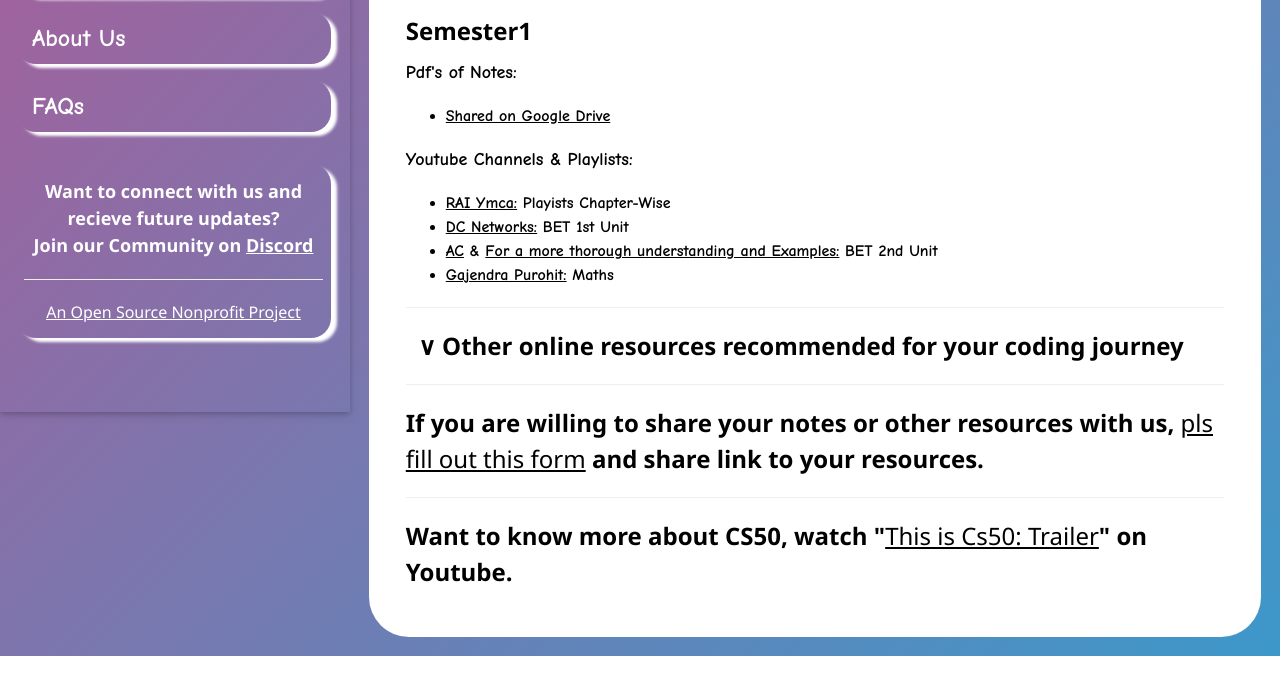
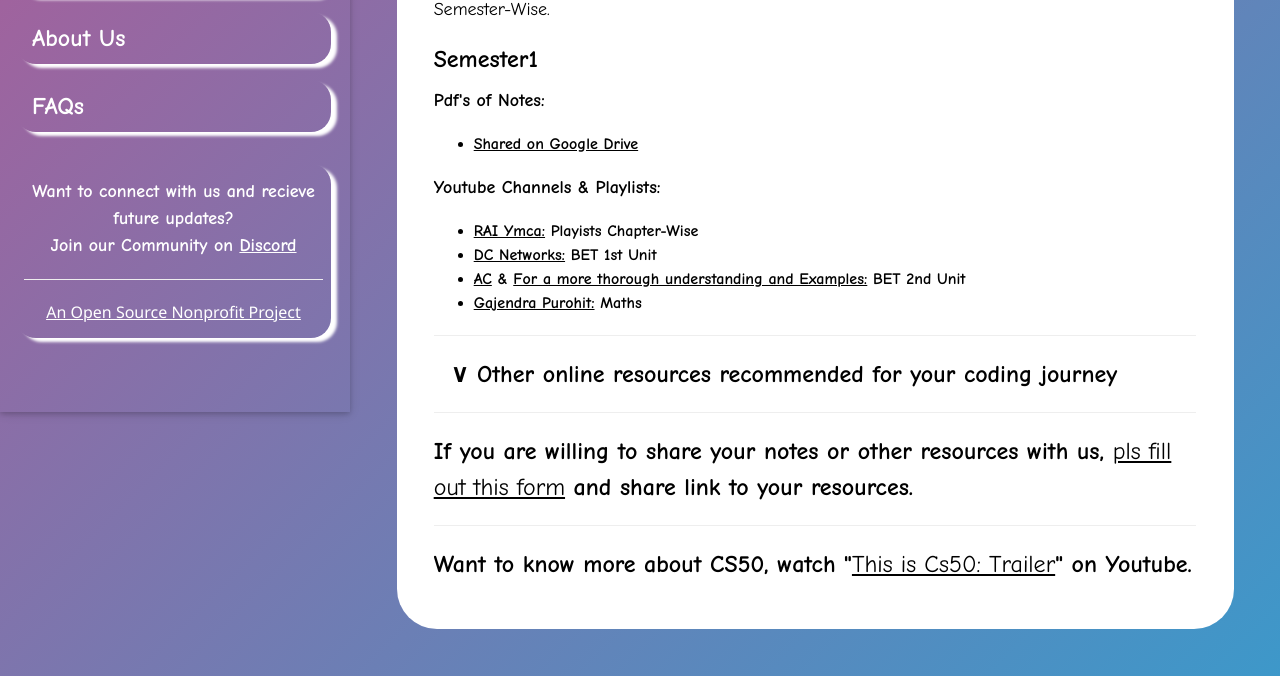
Before and after one commit to rai-ymca21/rai-ymca21.github.io, a plain HTML site: page resources.html in a window 1280 px wide. Shown: the part 388-1064 px from the top of the page. Drawn offline with nearby package versions, Linux system fonts and the light colour scheme; no server answers.

Commit message:
Update resources.html

```diff
--- a/resources.html
+++ b/resources.html
@@ -10,6 +10,17 @@
         <meta name="viewport" content="width=device-width, initial-scale=1">
         <style>
             /* font */
+            @font-face {
+                font-family: "comic";
+                src: url('fonts/comic-webfont.woff2') format('woff2'),
+                    url('fonts/comic-webfont.woff') format('woff');
+                font-weight: normal;
+                font-style: normal;
+            }
+            .w3-cursive{
+                font-family: "Comic Sans MS", "comic" !important;
+            }
+            /* normal */
             body, .grad {
             background: linear-gradient(-45deg, #ee7752, #23a6d5, #e73c7e, #23d5ab);
             background-size: 500% 500%;
@@ -35,7 +46,7 @@
                 color: black;
                 border-radius: 40px;
                 padding: 4% !important;
-                margin: 2% !important;
+                margin: 5% !important;
             }
             .border {
                 border-radius: 20px;
@@ -115,8 +126,8 @@
                 document.getElementById("mySidebar").style.background = "transparent";
             }
             </script>
-            <header class="w3-padding-small w3-bar-item w3-margin w3-cursive border" style="width: 90%;">
-            <h1 class="w3-center w3-cursive"><b><img src="ico.png" style ="max-width: 30%; width: 90%;" alt="RAI"> Ymca!</b></h1>
+            <header class="w3-padding-small w3-bar-item w3-margin w3-cursive border" style="width:90%;">
+            <h1 class="w3-center w3-cursive"><b><img src="ico.png" style ="max-width: 30%; width:90%;" alt="RAI"> Ymca!</b></h1>
             <h2 class="w3-cursive w3-xlarge w3-center">Welcomes 🥂 You!</h2>
             </header>
             <main class = "sem">
@@ -127,7 +138,7 @@
                 <a href="about.html" class="w3-bar-item w3-button w3-margin w3-hover-blue border" style="width:90%;">About Us</a>
                 <button onclick="alert ('Not Ready Yet!\r\nComing Soon!')" class="w3-bar-item w3-button w3-hover-blue border" style="width:90%; margin: 8px 16px 32px 16px;">FAQs</button>
             </main>
-            <footer class="w3-bar-item w3-padding-small w3-margin border" style="width: 90%;">
+            <footer class="w3-bar-item w3-padding-small w3-margin border" style="width:90%;">
                 <h2 class="w3-cursive w3-center" style="font-size: large; font-weight: bold;">
                     Want to connect with us and recieve future updates?<br>Join our Community on <a href="https://discord.gg/ZpF6DPTvWA" target="_blank" class = "w3-hover-blue w3-round">Discord</a>
                 </h2><hr>
```
